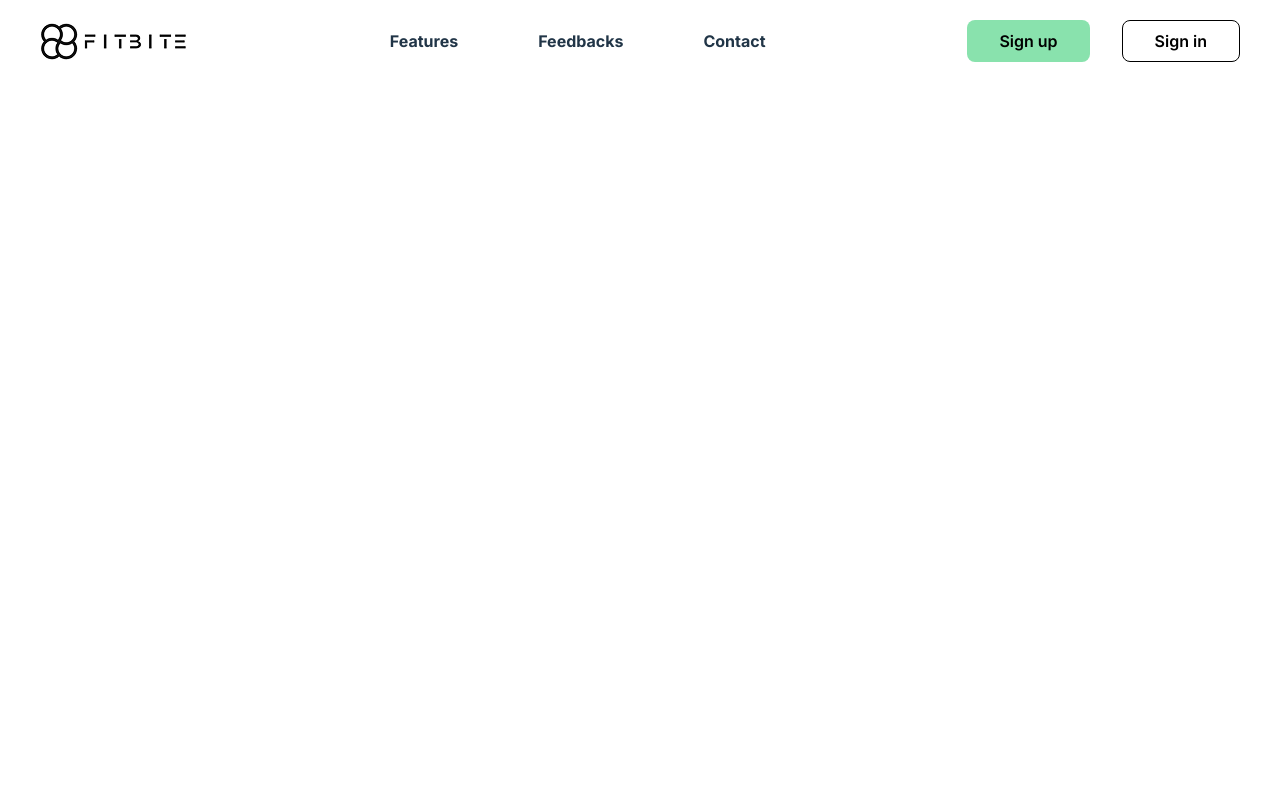
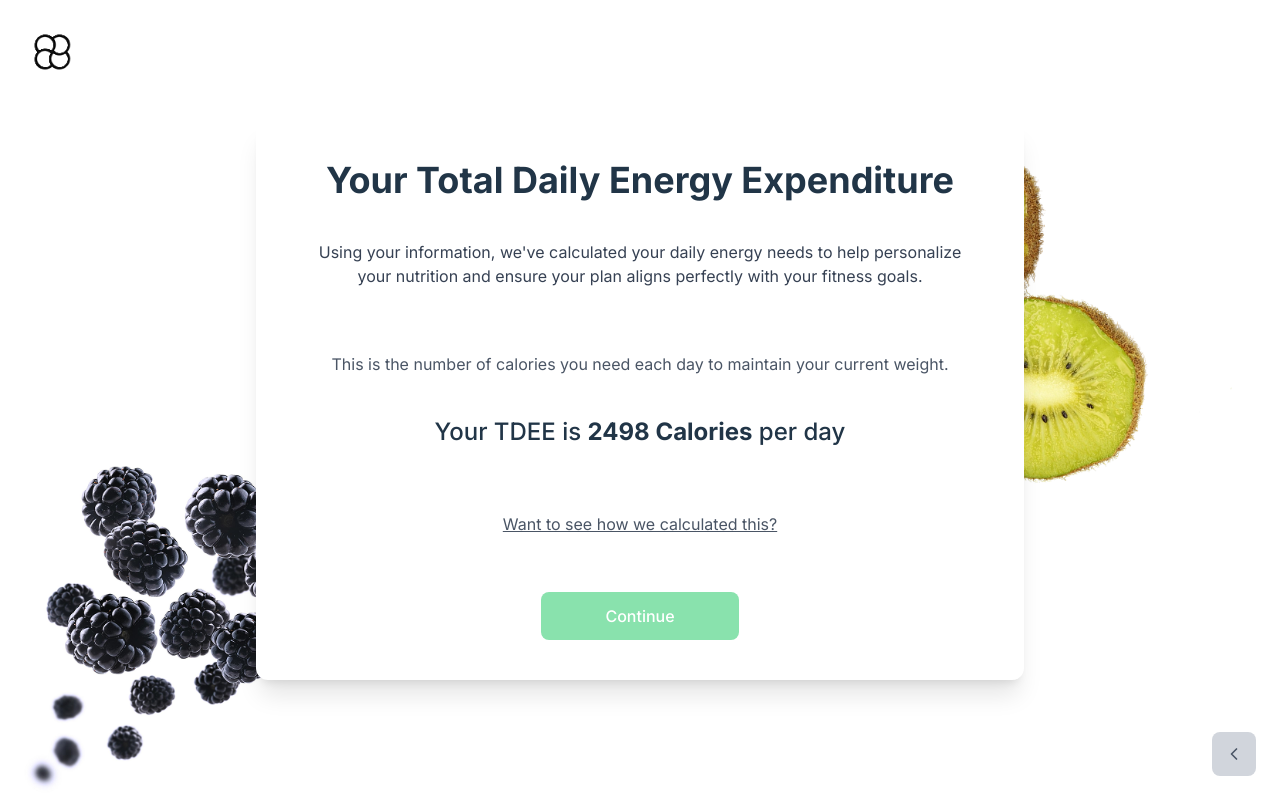
Before and after one commit to sandeepaMallawarachchi/fitbite, a React (Vite) app in the folder client/: page /YourTDEE in a window 1280 px wide. Built offline with nearby package versions, Linux system fonts and the light colour scheme.

Commit message:
add YourTDEE component and update routing in App

```diff
--- a/client/src/App.tsx
+++ b/client/src/App.tsx
@@ -4,12 +4,12 @@ import Header from './layout/Header';
 import Home from './pages/Home';
 import Sample from './pages/Sample';
 import SignIn from './auth/SignIn';
-import SignUp from './auth/SignUp';
 import SignUpForm from './auth/SignUpForm';
+import YourTDEE from './components/YourTDEE';
 
 function AppContent() {
   const location = useLocation();
-  const hideHeaderFooter = location.pathname === "/SignIn" || location.pathname === "/SignUp";
+  const hideHeaderFooter = location.pathname === "/SignIn" || location.pathname === "/SignUp" || location.pathname === "/YourTDEE";
 
   return (
     <>
@@ -19,6 +19,9 @@ function AppContent() {
         <Route path="/sample" element={<Sample />} />
         <Route path="/SignIn" element={<SignIn />} />
         <Route path="/SignUp" element={<SignUpForm />} />
+
+        <Route path="/YourTDEE" element={<YourTDEE />} />
+
       </Routes>
     </>
   );
--- /dev/null
+++ b/client/src/components/YourTDEE.tsx
@@ -0,0 +1,73 @@
+"use client";
+import { motion } from "framer-motion";
+import { Link } from "react-router-dom";
+import { ChevronLeft } from "lucide-react";
+
+export default function YourTDEE() {
+  return (
+    <section className="relative min-h-screen bg-white flex items-center justify-center overflow-hidden">
+      {/* Background Image */}
+      <motion.div
+        initial={{ x: 100, y: 100, opacity: 0 }}
+        animate={{ x: 0, y: 0, opacity: 1 }}
+        transition={{ duration: 0.5, ease: "easeOut" }}
+        className="absolute inset-0 bg-[url('/common-bg.png')] bg-cover bg-center z-0"
+      />
+
+      {/* Logo */}
+      <div className="absolute top-4 left-4 sm:top-8 sm:left-8 z-10">
+        <Link to="/">
+          <img
+            src="/logo2.png"
+            alt="fitbite Logo"
+            className="h-8 sm:h-10 w-auto cursor-pointer"
+          />
+        </Link>
+      </div>
+
+      {/* Card */}
+      <div className="z-10 bg-white rounded-xl shadow-xl max-w-3xl w-full mx-4 sm:mx-8 px-6 py-10 text-center space-y-6">
+         <div className="max-w-2xl mx-auto space-y-10">
+          <h1 className="text-4xl font-bold text-center">
+            Your Total Daily Energy Expenditure
+          </h1>
+          <p className="text-gray-700 text-center">
+            Using your information, we've calculated your daily energy needs to
+            help personalize your nutrition and ensure your plan aligns
+            perfectly with your fitness goals.
+          </p>
+          <div className="py-6">
+            <p className="text-gray-600 text-center mb-10">
+              This is the number of calories you need each day to maintain your
+              current weight.
+            </p>
+            <p className="text-2xl font-medium text-center">
+              Your TDEE is <span className="font-bold">2498 Calories</span> per
+              day
+            </p>
+          </div>
+          <div className="text-center">
+            <a
+              href="#"
+              className="text-gray-600 hover:text-black transition-colors underline"
+            >
+              Want to see how we calculated this?
+            </a>
+          </div>
+          <div className="flex justify-center pt-4">
+            <button className="bg-[#89E2AD] hover:bg-[#78d49e] text-white font-medium px-16 py-3 rounded-lg transition-colors">
+              Continue
+            </button>
+          </div>
+        </div>
+      </div>
+
+      {/* Back button */}
+      <div className="absolute bottom-6 right-6 z-10">
+        <button className="bg-gray-300 hover:bg-gray-400 p-3 rounded-lg transition-colors duration-200">
+          <ChevronLeft className="h-5 w-5 text-gray-600" />
+        </button>
+      </div>
+    </section>
+  );
+}
```
